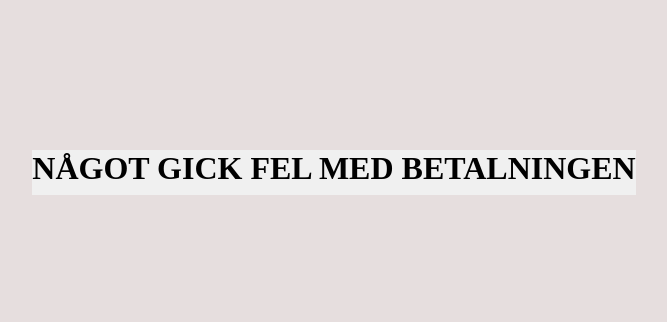
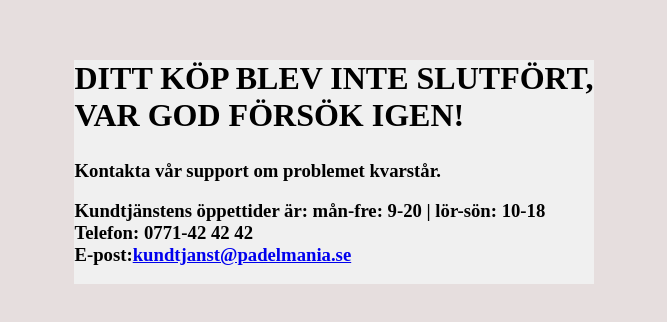
Before and after one commit to aljer80/Stripe-Checkout, a React (Vite) app in the folder client/: page /confirmation in a window 1280 px wide. Shown: the part 228-550 px from the top of the page, without its empty margins (306-973 px from the left). Built offline with nearby package versions, Linux system fonts and the light colour scheme; no server answers.

Commit message:
added navlink

```diff
--- a/client/src/Components/Confirmation.jsx
+++ b/client/src/Components/Confirmation.jsx
@@ -6,8 +6,9 @@ function Confirmation() {
 
     const verifyPayment = async () => {
         try {
-            const sessionId = localStorage.getItem("session-id");
-            const response = await fetch("http://localhost:3000/verify-session", {
+            const sessionId = localStorage.getItem("session-id"); // hämtar ut sessions:id
+            //anropar servern och skickar med sessions id:t
+            const response = await fetch("http://localhost:3000/api/checkout/verify-session", {
             method: "POST",
             headers: {
             "Content-Type": "application/json",
@@ -15,7 +16,7 @@ function Confirmation() {
             body: JSON.stringify({ sessionId }),
         });
 
-            const { verified } = await response.json();
+            const { verified } = await response.json();  //kollar vad servern svarar
 
             if(verified) {
             setIsPaymentVerified(true);
@@ -35,14 +36,20 @@ function Confirmation() {
 
     return isPaymentVerified ? (
         <div>
-            <p>Tack för ditt köp! <br />
-            En orderbekräftelse har skickats till din E-post.
+            <h1>Tack för ditt köp!</h1>
+            <h3> En orderbekräftelse har skickats till din E-post. <br />
             Vid frågor vänligen kontakta oss
-            på <a href="mailto:alexandra.jernberg@medieinstitutet.se">info@padelshoppen.se</a>
-            </p>
+            på <a href="mailto:alexandra.jernberg@medieinstitutet.se">info@padelmania.se</a>
+            </h3>
         </div>
         ) : (
-        <h1>Något gick fel med betalningen</h1>
+        <div>
+            <h1>Ditt köp blev inte slutfört, <br/> Var god försök igen!</h1> <br/>
+            <h3>Kontakta vår support om problemet kvarstår.</h3> <br />
+            <h3> Kundtjänstens öppettider är: mån-fre: 9-20 | lör-sön: 10-18 </h3>
+            <h3>Telefon: 0771-42 42 42 <br/>
+            E-post:<a href="mailto:alexandra.jernberg@medieinstitutet.se">kundtjanst@padelmania.se</a></h3><br/>
+        </div>
     );
 
 }
```
